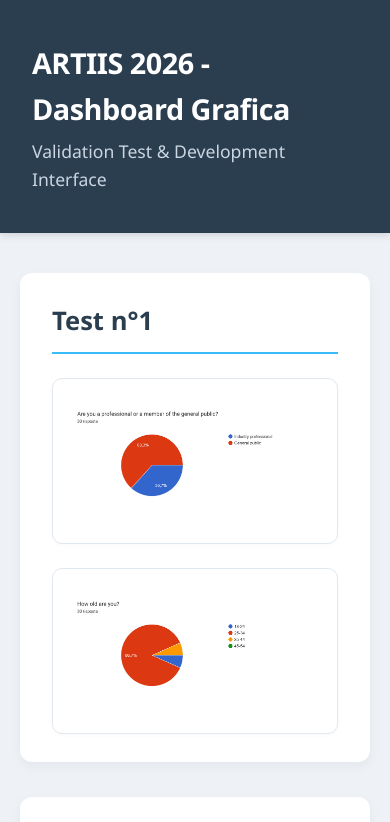
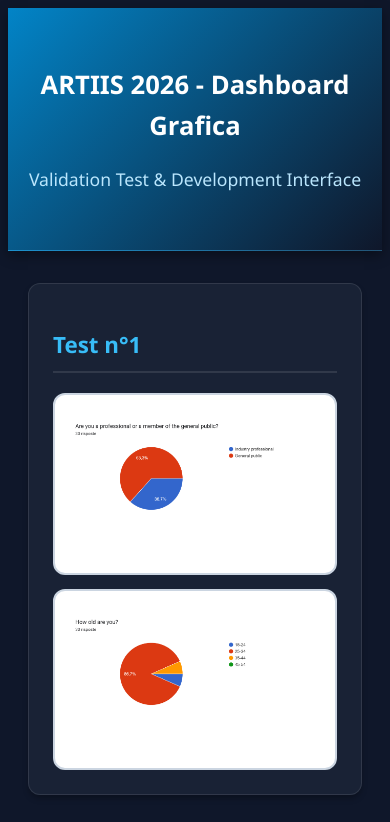
Before and after one commit to lavieropepe-ux/ARTIIS2026_Validation-Test-Development, a plain HTML site: page index.html in a window 390 px wide. Shown: the top 822 px of the page. Drawn offline with Linux system fonts and the light colour scheme.

Commit message:
Update style.css

```diff
--- a/style.css
+++ b/style.css
@@ -1,197 +1,356 @@
 /* ==========================================================================
+
    RESET & VARIABILI GLOBALI
+
    ========================================================================== */
-* {
+
+{
     box-sizing: border-box;
+
     margin: 0;
+
     padding: 0;
+
 }
 
+
+
 :root {
-    --bg-page: #eef2f6;               /* Sfondo chiaro grigio/azzurrino */
-    --header-bg: #2b3e50;             /* Sfondo scuro per l'header */
-    --card-bg: #ffffff;               /* Sfondo bianco per le sezioni e card */
-    --title-color: #2b3e50;           /* Colore scuro per i titoli delle sezioni */
-    --text-color: #334155;            /* Testo generale */
-    --border-color: #e2e8f0;          /* Bordo tenue grigio per i riquadri */
-    --line-color: #38bdf8;            /* Riga azzurra sotto i titoli */
-    --hover-bg: #f0f9ff;              /* Azzurrino chiaro all'hover */
-    --hover-border: #0284c7;          /* Bordo azzurro all'hover */
-    --shadow-card: 0 4px 12px rgba(0, 0, 0, 0.05);
+
+    --bg-page: #0f172a;              /* Sfondo blu scuro */
+
+    --section-bg: rgba(30, 41, 59, 0.7); /* Contenitore sezione trasparente */
+
+    --text-color: #f1f5f9;           /* Testo titoli */
+
+    --text-dark: #1e293b;            /* Testo dentro le card */
+
+    --card-bg: #ffffff;              /* Box bianche */
+
+    --hover-bg: #e0f2fe;             /* Sfondo azzurro al passaggio del mouse */
+
+    --hover-border: #38bdf8;         /* Bordo azzurro luminoso */
+
+    --border-color: #cbd5e1;
+
+    --shadow-sm: 0 4px 6px -1px rgba(0, 0, 0, 0.3);
+
+    --shadow-hover: 0 8px 24px rgba(56, 189, 248, 0.35);
+
 }
 
+
+
 body {
-    font-family: 'Segoe UI', -apple-system, BlinkMacSystemFont, Roboto, sans-serif;
+
+    font-family: 'Segoe UI', Tahoma, Geneva, Verdana, sans-serif;
+
     background-color: var(--bg-page);
+
     color: var(--text-color);
+
     line-height: 1.6;
+
     padding-bottom: 40px;
+
 }
 
+
+
 /* ==========================================================================
-   HEADER (Stile dello screenshot)
+
+   HEADER
+
    ========================================================================== */
+
 header {
-    background-color: var(--header-bg);
+
+    background: linear-gradient(135deg, #0284c7 0%, #0f172a 100%);
+
     color: #ffffff;
-    padding: 2.5rem 2rem;
-    margin-bottom: 2.5rem;
-    box-shadow: 0 2px 8px rgba(0, 0, 0, 0.15);
+
+    text-align: center;
+
+    padding: 2.5rem 1rem;
+
+    margin-bottom: 2rem;
+
+    box-shadow: 0 4px 12px rgba(0, 0, 0, 0.4);
+
+    border-bottom: 1px solid rgba(255, 255, 255, 0.1);
+
 }
 
-.header-content {
-    max-width: 1400px;
-    margin: 0 auto;
-    text-align: right; /* Testo allineato a destra come da screenshot */
+
+
+header h1 {
+
+    font-size: 2.2rem;
+
+    font-weight: 700;
+
+    margin-bottom: 0.5rem;
+
 }
 
-header h1 {
-    font-size: 2.4rem;
-    font-weight: 700;
-    margin-bottom: 0.3rem;
-    letter-spacing: -0.5px;
+
+
+header p {
+
+    font-size: 1.1rem;
+
+    color: #bae6fd;
+
 }
 
-header p {
-    font-size: 1.1rem;
-    color: #cbd5e1;
-    font-weight: 300;
+
+
+/* ==========================================================================
+
+   LAYOUT PRINCIPALE & SEZIONI
+
+   ========================================================================== */
+
+.container {
+
+    max-width: 1400px; /* Ampliato il contenitore principale per dare spazio alle card più grandi */
+
+    margin: 0 auto;
+
+    padding: 0 20px;
+
 }
 
-/* ==========================================================================
-   LAYOUT PRINCIPALE & SEZIONI
-   ========================================================================== */
-.container {
-    max-width: 1400px;
-    margin: 0 auto;
-    padding: 0 20px;
+
+
+.group-section, .feedback-section {
+
+    background: var(--section-bg);
+
+    border-radius: 12px;
+
+    padding: 24px;
+
+    margin-bottom: 30px;
+
+    box-shadow: var(--shadow-sm);
+
+    border: 1px solid rgba(255, 255, 255, 0.1);
+
+    backdrop-filter: blur(8px);
+
 }
 
-.group-section, .feedback-section {
-    background: var(--card-bg);
-    border-radius: 12px;
-    padding: 28px 32px;
-    margin-bottom: 35px;
-    box-shadow: var(--shadow-card);
+
+
+h2 {
+
+    font-size: 1.4rem;
+
+    color: #38bdf8;
+
+    margin-bottom: 20px;
+
+    padding-bottom: 8px;
+
+    border-bottom: 2px solid rgba(255, 255, 255, 0.1);
+
 }
 
-h2 {
-    font-size: 1.6rem;
-    font-weight: 700;
-    color: var(--title-color);
-    margin-bottom: 24px;
-    padding-bottom: 10px;
-    border-bottom: 2px solid var(--line-color); /* Linea azzurra di separazione */
+
+
+/* ==========================================================================
+
+   GRID IMMAGINI E CARD (Aumentate e proporzionate a 1999 x 951)
+
+   ========================================================================== */
+
+.image-grid {
+
+    display: grid;
+
+    /* Ingrandite le colonne: da 180px a 320px minimi */
+
+    grid-template-columns: repeat(auto-fill, minmax(320px, 1fr));
+
+    gap: 20px;
+
 }
 
-/* ==========================================================================
-   GRID IMMAGINI E CARD (Come nello screenshot)
-   ========================================================================== */
-.image-grid {
-    display: grid;
-    grid-template-columns: repeat(auto-fill, minmax(280px, 1fr));
-    gap: 24px;
+
+
+.card {
+
+    background-color: var(--card-bg);
+
+    color: var(--text-dark);
+
+    border: 2px solid var(--border-color);
+
+    border-radius: 12px;
+
+    padding: 12px;
+
+    overflow: hidden;
+
+    transition: background-color 0.25s ease, border-color 0.25s ease, box-shadow 0.25s ease;
+
+    display: flex;
+
+    flex-direction: column;
+
+    align-items: center;
+
+    justify-content: center;
+
+    cursor: pointer;
+
 }
 
-.card {
-    background-color: var(--card-bg);
-    border: 1px solid var(--border-color);
-    border-radius: 10px;
-    padding: 16px;
-    display: flex;
-    flex-direction: column;
-    align-items: center;
-    justify-content: space-between;
-    transition: all 0.25s ease;
-    box-shadow: 0 2px 5px rgba(0, 0, 0, 0.02);
+
+
+.card img {
+
+    width: 100%;
+
+    height: auto;
+
+    /* Imposta l'esatto rapporto di forma 1999x951 per prevenire tagli o distorsioni */
+
+    aspect-ratio: 1999 / 951;
+
+    object-fit: contain;
+
+    border-radius: 6px;
+
+    display: block;
+
+    transform: none !important; /* Nessun effetto zoom */
+
 }
 
+
+
+/* HOVER CARD: Diventa azzurra (No Zoom) */
+
 .card:hover {
+
+    background-color: var(--hover-bg);
+
     border-color: var(--hover-border);
-    background-color: var(--hover-bg);
-    box-shadow: 0 6px 16px rgba(2, 132, 199, 0.12);
+
+    box-shadow: var(--shadow-hover);
+
+    transform: none !important;
+
 }
 
-.card img {
-    width: 100%;
-    height: auto;
-    aspect-ratio: 1999 / 951;
-    object-fit: contain;
-    border-radius: 6px;
-    display: block;
-    margin-bottom: 12px;
+
+
+/* ==========================================================================
+
+   SEZIONE FEEDBACK
+
+   ========================================================================== */
+
+.feedback-container {
+
+    display: flex;
+
+    flex-direction: column;
+
+    gap: 16px;
+
 }
 
-.card-caption {
-    font-size: 1rem;
-    font-weight: 600;
-    color: var(--title-color);
-    margin-top: 8px;
-    text-align: center;
+
+
+.speech-bubble {
+
+    background-color: var(--card-bg);
+
+    color: var(--text-dark);
+
+    border: 2px solid var(--border-color);
+
+    border-radius: 12px;
+
+    padding: 18px 22px;
+
+    position: relative;
+
+    transition: background-color 0.25s ease, border-color 0.25s ease, box-shadow 0.25s ease;
+
+    cursor: pointer;
+
 }
 
-/* ==========================================================================
-   SEZIONE FEEDBACK E VALUTAZIONI (RIQUADRI SEPARATI)
-   ========================================================================== */
-.feedback-container {
-    display: flex;
-    flex-direction: column;
-    gap: 16px;
+
+
+.speech-bubble:hover {
+
+    background-color: var(--hover-bg);
+
+    border-color: var(--hover-border);
+
+    box-shadow: var(--shadow-hover);
+
+    transform: none !important;
+
 }
 
-.speech-bubble {
-    background-color: #ffffff;
-    border: 1px solid var(--border-color);
-    border-radius: 10px;
-    padding: 20px 24px;
-    transition: all 0.25s ease;
-    box-shadow: 0 2px 4px rgba(0, 0, 0, 0.02);
+
+
+.feedback-text {
+
+    font-style: italic;
+
+    color: #334155;
+
+    margin-bottom: 8px;
+
 }
 
-.speech-bubble:hover {
-    background-color: var(--hover-bg);
-    border-color: var(--hover-border);
-    box-shadow: 0 4px 12px rgba(2, 132, 199, 0.12);
+
+
+.feedback-author {
+
+    display: block;
+
+    font-weight: 600;
+
+    font-size: 0.9rem;
+
+    color: #0284c7;
+
+    text-align: right;
+
 }
 
-.feedback-text {
-    font-style: italic;
-    color: #475569;
-    margin-bottom: 10px;
-    font-size: 1.05rem;
-}
 
-.feedback-author {
-    display: block;
-    font-weight: 700;
-    font-size: 0.95rem;
-    color: #0284c7;
-    text-align: right;
-}
 
 /* ==========================================================================
-   FOOTER
+
+   RESPONSIVE (Mobile)
+
    ========================================================================== */
-footer {
-    text-align: center;
-    color: #64748b;
-    font-size: 0.9rem;
-    margin-top: 40px;
-}
 
-/* ==========================================================================
-   RESPONSIVE
-   ========================================================================== */
-@media (max-width: 768px) {
-    .header-content {
-        text-align: center;
+@media (max-width: 600px) {
+
+    .image-grid {
+
+        grid-template-columns: 1fr; /* Una colonna per schermo su dispositivi mobili */
+
+        gap: 14px;
+
     }
 
-    .image-grid {
-        grid-template-columns: 1fr;
+
+
+    header h1 {
+
+        font-size: 1.6rem;
+
     }
 
-    header h1 {
-        font-size: 1.8rem;
-    }
 }
```
